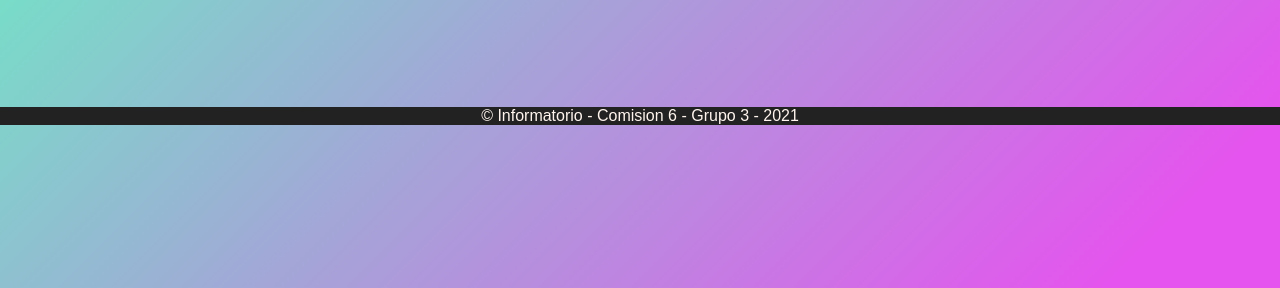
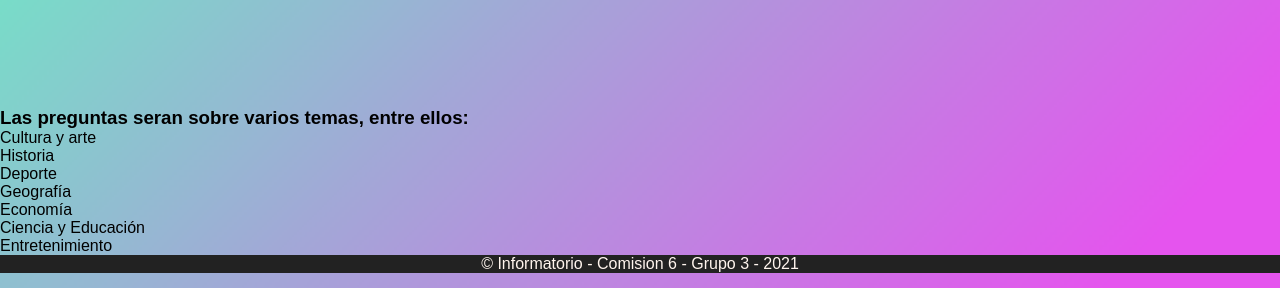
Before and after one commit to MadeleinGallardo/Informatorio-Quiz, a Django app: page / in a window 1280 px wide. Shown: the part 512-800 px from the top of the page. Run offline with Django 3.2, Linux system fonts and the light colour scheme.

Commit message:
Agregue un par de cosas a inicio, jugar

```diff
--- a/Quiz/urls.py
+++ b/Quiz/urls.py
@@ -14,7 +14,6 @@ Including another URLconf
     2. Add a URL to urlpatterns:  path('blog/', include('blog.urls'))
 """
 from django.contrib import admin
-from django.conf import settings
 from django.urls import path, include
 from preguntas import views
 
@@ -22,7 +21,6 @@ from preguntas import views
 
 urlpatterns = [
     path('', views.inicio, name='inicio'),
-    #url(r'^$', views.inicio, name='inicio'),
     path('admin/', admin.site.urls),
     path('jugar/', views.jugar),
     path('registro/', views.registro, name="registro"),
--- a/templates/base.html
+++ b/templates/base.html
@@ -19,11 +19,11 @@
         <nav>
             <ul class="menu">
               <li class="logo"><a href="{% url 'inicio' %}">Quiz Game</a></li>
-              <li class="item"><a href="/jugar">Jugar  <i class="fas fa-gamepad"></i></a></li>
+              <li class="item"><a href="/jugar">Jugar <i class="fas fa-gamepad"></i></a></li>
               <li class="toggle"><a href="#"><i class="fas fa-bars"></i></a></li>
               {%  if user.is_authenticated %}
               <li>
-                  <a href="{% url 'estadisticas' %}">@{{ user.username }}  <i class="fas fa-user-circle"></i></a>
+                  <a href="{% url 'estadisticas' %}"> {{ user.username }} <i class="fas fa-user-circle"></i></a>
               </li>
               </li>
               <li class="">
--- a/templates/quiz/inicio.html
+++ b/templates/quiz/inicio.html
@@ -4,15 +4,35 @@
 
 <!--ESTO ES UNA PRUEBA-->
 {% block content %}
-<div class="caja1">
+<article>
+    <section>
+        <div class="caja1">
+        <p class="prueba-inicio animate__bounceIn"><h2> Bienvenido al juego de preguntas y respuestas sobre el aniversario de Provincialización del Chaco.</h2></p>
+        <img src="https://w7.pngwing.com/pngs/716/486/png-transparent-100-pics-quiz-guess-the-trivia-games-history-quiz-game-quiz-guess-word-quiz-up-2k17-trivia-history-quiz-game-logo-circle-thumbnail.png" alt="">
 
 
-    <img src="https://w7.pngwing.com/pngs/716/486/png-transparent-100-pics-quiz-guess-the-trivia-games-history-quiz-game-quiz-guess-word-quiz-up-2k17-trivia-history-quiz-game-logo-circle-thumbnail.png" alt="">
+    </section>
+
+    </div>
+
+    <div class="">
+        <h3>Las preguntas seran sobre varios temas, entre ellos:</h3>
+            <ul>
+            <li>Cultura y arte</li>
+                <li>Historia</li>
+                <li>Deporte</li>
+                <li>Geografía</li>
+                <li>Economía</li>
+                <li>Ciencia y Educación</li>
+                <li>Entretenimiento</li>
+
+            </ul>
 
 
-        <p class="prueba-inicio animate__bounceIn">Aca podria ir algun mensaje de bienvenida o las instrucciones </p>
+    </div>
 
 
 
-</div>
+</article>
+
 {% endblock %}
--- a/templates/registration/login.html
+++ b/templates/registration/login.html
@@ -6,7 +6,7 @@
 {% block content %}
 
 
-    <h2>Proband, probando, aca seria para iniciar sesion </h2>
+    <h2>iniciar sesion </h2>
 
     <form action="" method = "post">
         {% csrf_token %}
```
Also changed, not shown: templates/quiz/jugar.html (+9 -1 lines), preguntas/views.py (line endings or trailing spaces).
